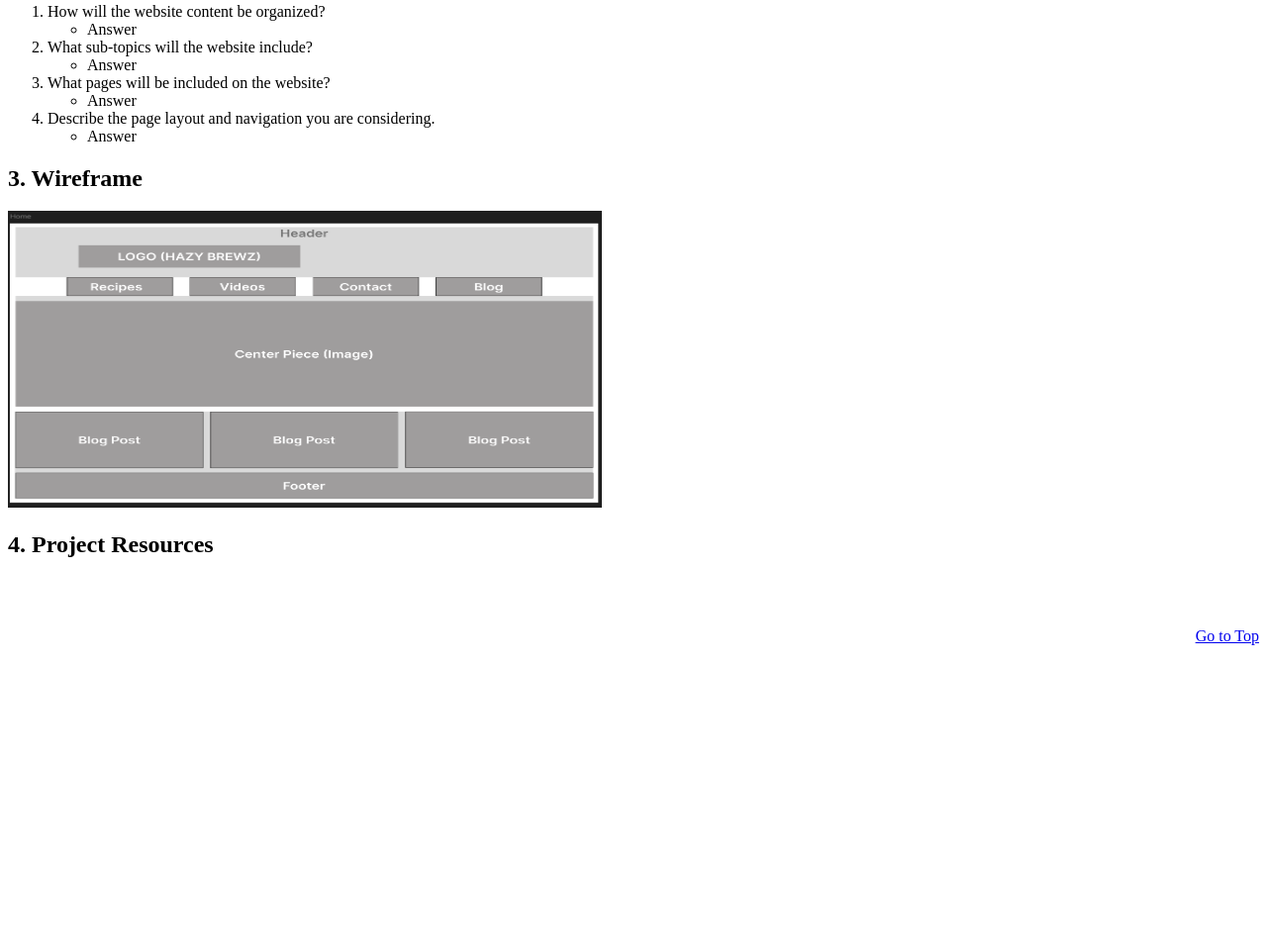
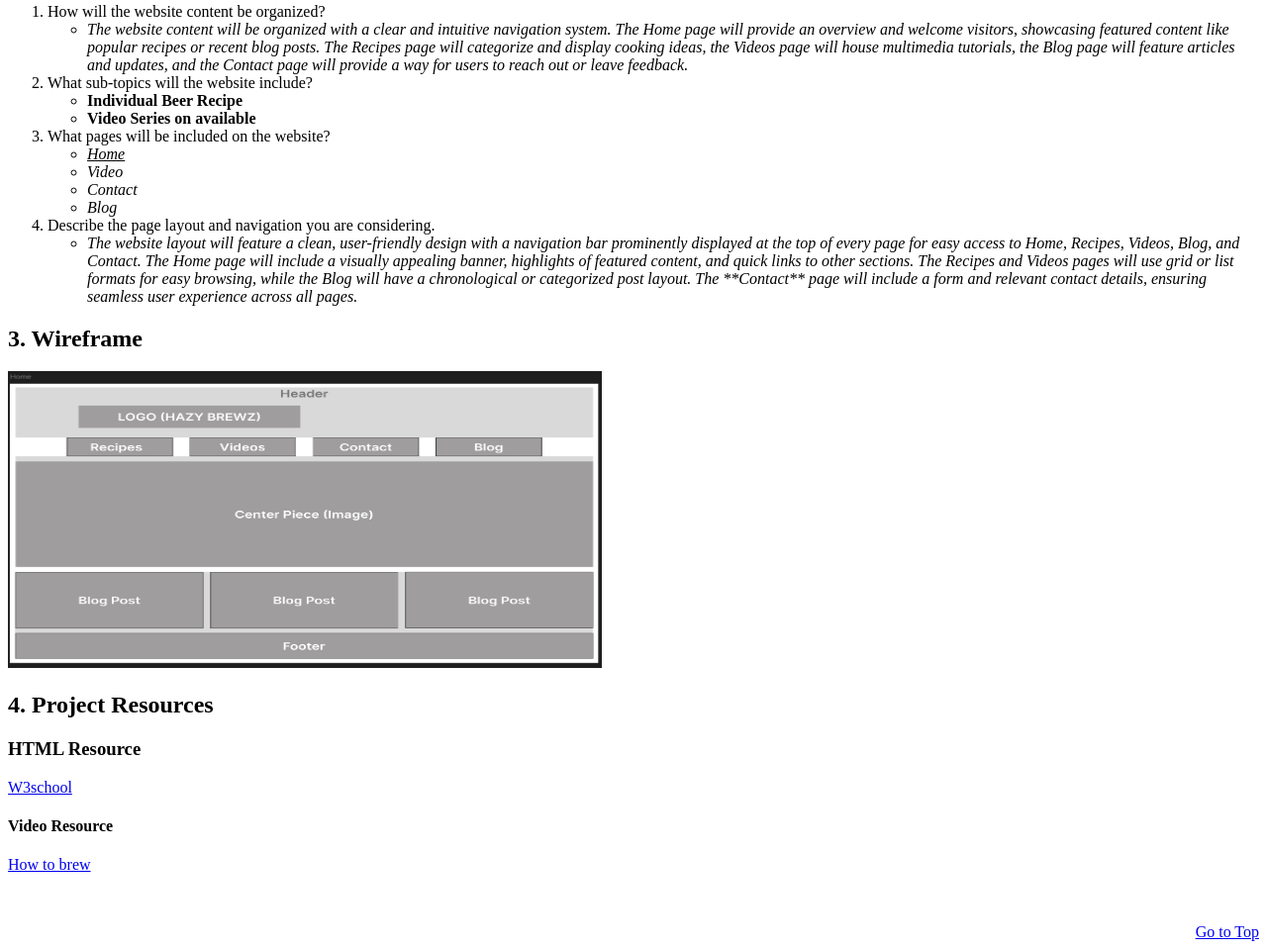
Before and after one commit to Megale808/CMST385, a plain HTML site: page Project2/index.html in a window 1280 px wide. Shown: the part 619-1578 px from the top of the page at 99% size. Before the commit the page ends 1279 px from the top, so only its background shows below. Drawn offline with Linux system fonts and the light colour scheme.

Commit message:
Finish Product

```diff
--- a/Project2/index.html
+++ b/Project2/index.html
@@ -28,14 +28,29 @@
             <li>
                 How will the website content be organized?
                 <ul>
-                    <li>Answer</li>
+                    <li>
+                        <em>
+                            The website content will be organized with a clear and intuitive navigation system.
+                            The Home page will provide an overview and welcome visitors, showcasing featured content like popular
+                            recipes or recent blog posts. The Recipes page will categorize and display cooking ideas,
+                            the Videos page will house multimedia tutorials, the Blog page will feature articles and updates,
+                            and the Contact page will provide a way for users to reach out or leave feedback.
+                        </em>
+                    </li>
                 </ul>
             </li>
             <li>
                 What sub-topics will the website include?
                 <ul>
                     <li>
-                        Answer
+                        <strong>
+                            Individual Beer Recipe
+                        </strong>
+                    </li>
+                    <li>
+                        <strong>
+                            Video Series on available
+                        </strong>
                     </li>
                 </ul>
             </li>
@@ -43,15 +58,39 @@
                 What pages will be included on the website?
                 <ul>
                     <li>
-                        Answer
+                       <em>
+                        <u>Home</u>
+                       </em>
                     </li>
+                    <li>
+                        <em>
+                         Video
+                        </em>
+                     </li>
+                     <li>
+                        <em>
+                         Contact
+                        </em>
+                     </li>
+                     <li>
+                        <em>
+                         Blog
+                        </em>
+                     </li>
                 </ul>
             </li>
             <li>
                 Describe the page layout and navigation you are considering.
                 <ul>
                     <li>
-                        Answer
+                       <em>
+                        The website layout will feature a clean, user-friendly design with a navigation bar prominently displayed
+                        at the top of every page for easy access to Home, Recipes, Videos, Blog, and Contact. The Home page will
+                        include a visually appealing banner, highlights of featured content, and quick links to other sections.
+                        The Recipes and Videos pages will use grid or list formats for easy browsing, while the Blog will have
+                        a chronological or categorized post layout. The **Contact** page will include a form and relevant contact
+                        details, ensuring seamless user experience across all pages.
+                       </em>
                     </li>
                 </ul>
             </li>
@@ -61,11 +100,19 @@
         <h2>3. Wireframe</h2>
         <img src="img/Home_Wireframe.png" width="600" height="300">
     </div>
-
-    <h2>4. Project Resources</h2>
+    <div>
+       <h2>4. Project Resources</h2>
+       <h3>
+        <p>HTML Resource</p>
+       </h3>
+       <a href="https://www.w3schools.com/html/default.asp" target="_blank">W3school</a>
+       <h4>
+        <p>Video Resource</p>
+       </h4>
+       <a href="https://www.youtube.com/watch?v=Voi7kOKxoss">How to brew</a>
+    </div>
     <div style="text-align: right; padding-top: 50px;">
          <a href="#">Go to Top</a>
     </div>
-
 </body>
 </html>
```
